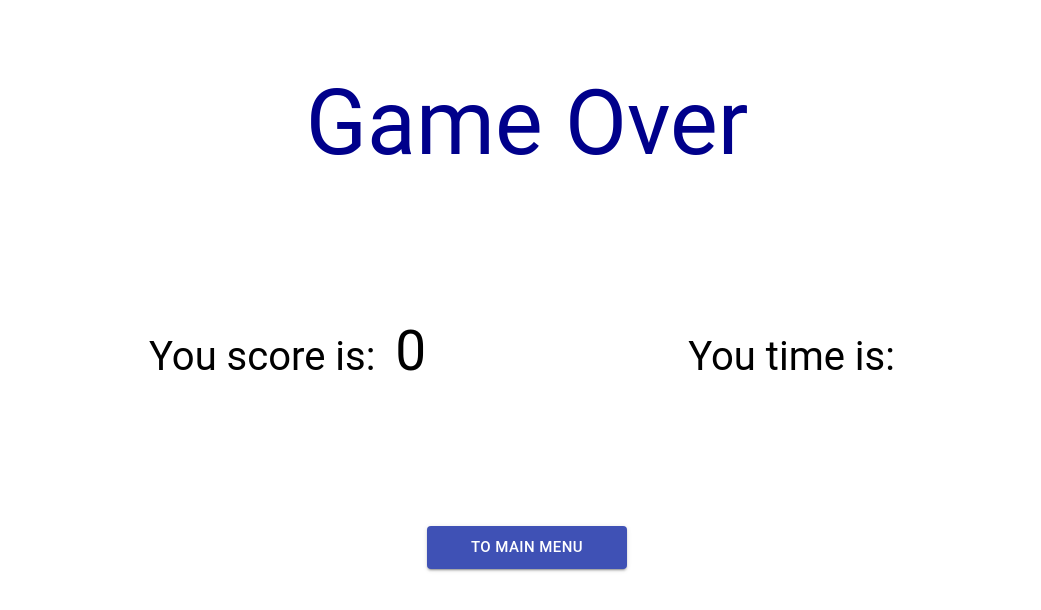
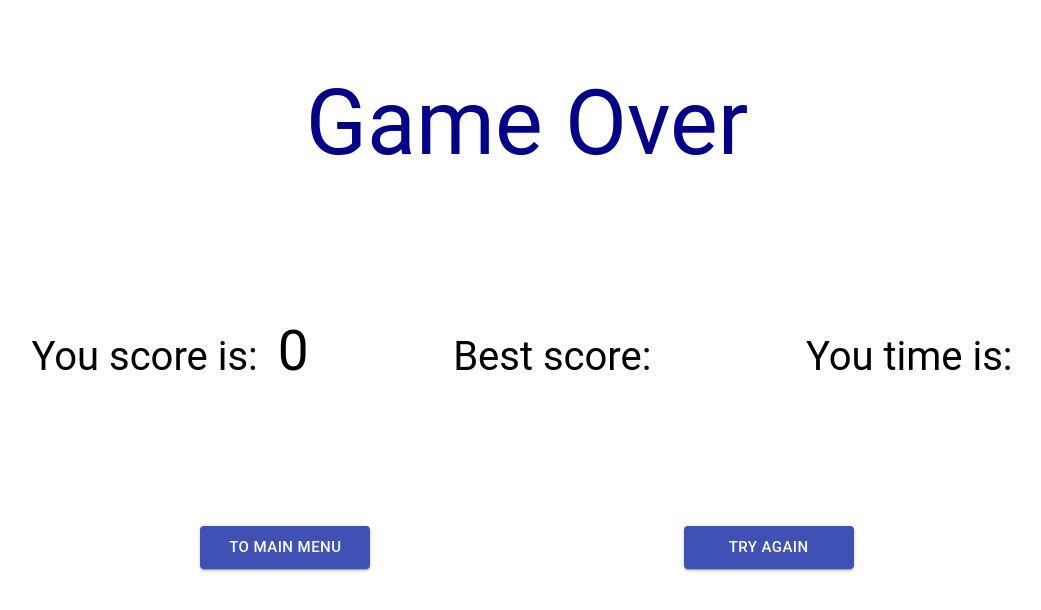
Before and after one commit to OlenaMohylivska/Snake-game, a React (Create React App) app: page /result in a window 1280 px wide. Shown: the top 610 px of the page, without its empty margins (113-1154 px from the left). Built offline with nearby package versions, Linux system fonts and the light colour scheme.

Commit message:
N2/Displaying user name

```diff
--- a/src/components/GameField/GameField.tsx
+++ b/src/components/GameField/GameField.tsx
@@ -28,7 +28,7 @@ export const GameField: React.FC = () => {
 
 	const randomFruit: () => number = () => {
 		const numberOfCells = fieldSize.columns * fieldSize.rows;
-		const randomFruitCell = Math.floor(Math.random() * numberOfCells);
+		const randomFruitCell = Math.floor(Math.random() * (numberOfCells - 1) + 1);
 
 		if (snakePosition.find(el => el === randomFruitCell)) {
 			return randomFruit()
--- a/src/components/ScoreInfo/ScoreInfo.scss
+++ b/src/components/ScoreInfo/ScoreInfo.scss
@@ -1,6 +1,19 @@
 .score-info-wrapper {
   display: flex;
   justify-content: space-around;
-  width: 600px;
-  margin: 15px auto;
+  width: 700px;
+  height: 85px;
+  margin: 10px auto;
+  align-items: center;
+  font-size: 20px;
 }
+
+.score,
+.time {
+  width: 18%;
+}
+
+.data {
+  margin-left: 15px;
+  font-size: 25px;
+}
--- a/src/components/ScoreInfo/ScoreInfo.tsx
+++ b/src/components/ScoreInfo/ScoreInfo.tsx
@@ -8,7 +8,8 @@ import './ScoreInfo.scss';
 export const ScoreInfo: React.FC = () => {
   const dispatch = useDispatch();
   const snakePosition = useSelector((state: IState) => state.position);
-  const {seconds, minutes} = useStopwatch({ autoStart: true });
+  const userName = useSelector((state: IState) => state.userName);
+  const { seconds, minutes } = useStopwatch({ autoStart: true });
 
   useEffect(() => {
 
@@ -17,11 +18,12 @@ export const ScoreInfo: React.FC = () => {
     }
   })
 
+
   return (
     <div className='score-info-wrapper'>
-      <span className='player'>Player name: Ivan</span>
-      <span className='score'>Score: <span>{snakePosition.length - 1}</span></span>
-      <span className='time'>Time: {minutes}:{seconds}</span>
+      <span className='data-container player'>Player name: <span className='data'>{userName}</span></span>
+      <span className='data-container score'>Score: <span className='data'>{snakePosition.length - 1}</span></span>
+      <span className='data-container time'><span>Time:</span><span className='data'>{minutes}:{seconds}</span></span>
     </div>
   )
 }
--- a/src/store/actions.tsx
+++ b/src/store/actions.tsx
@@ -1,4 +1,11 @@
-import { ChangeDirectionActions, ChangeNumberCellsActions, SetDirectionAction, SetFruitPositionAction, setTimerInfoAction, resetStateAction } from './types'
+import { ChangeDirectionActions,
+  ChangeNumberCellsActions,
+  SetDirectionAction,
+  SetFruitPositionAction,
+  setTimerInfoAction,
+  resetStateAction,
+  resetGameProgressAction,
+  setUserNameAction } from './types'
 import { createAction } from '@reduxjs/toolkit';
 
 export const moveTopAction = createAction(ChangeDirectionActions.CHANGE_DIRECTION_TOP);
@@ -11,3 +18,5 @@ export const setDirection = createAction<string>(SetDirectionAction);
 export const setFruitPosition = createAction<number>(SetFruitPositionAction);
 export const setTimerInfo = createAction<string>(setTimerInfoAction);
 export const resetState = createAction(resetStateAction);
+export const resetGameProgress = createAction(resetGameProgressAction);
+export const setUserName = createAction<string>(setUserNameAction);
--- a/src/store/rootReducer.tsx
+++ b/src/store/rootReducer.tsx
@@ -3,7 +3,11 @@ import { ChangeDirectionActions,
   ChangeNumberCellsActions,
   SetDirectionAction,
   SetFruitPositionAction,
-  setTimerInfoAction } from './types';
+  setTimerInfoAction,
+  resetStateAction,
+  resetGameProgressAction,
+  setUserNameAction
+ } from './types';
 export interface IState {
   position: number[],
   counter: number,
@@ -14,6 +18,7 @@ export interface IState {
   direction: string,
   fruitPosition: number,
   timerInfo: string,
+  userName: string,
 }
 
 export const initialState: IState = {
@@ -26,6 +31,7 @@ export const initialState: IState = {
   direction: 'RIGHT',
   fruitPosition: 0,
   timerInfo: '',
+  userName: '',
 }
 
 export const rootReducer = createReducer(initialState, {
@@ -131,4 +137,26 @@ export const rootReducer = createReducer(initialState, {
       timerInfo: action.payload
     };
   },
+  [resetStateAction]: (state) => {
+
+    return {
+      ...initialState,
+      userName: state.userName,
+    };
+  },
+  [resetGameProgressAction]: (state) => {
+
+    return {
+      ...initialState,
+      size: state.size,
+      userName: state.userName,
+    }
+  },
+  [setUserNameAction]: (state, action) => {
+
+    return {
+      ...state,
+      userName: action.payload,
+    }
+  },
 })
--- a/src/store/types.ts
+++ b/src/store/types.ts
@@ -14,3 +14,5 @@ export const SetDirectionAction = 'SET_DIRECTION';
 export const SetFruitPositionAction = 'SET_FRUIT_POSITION';
 export const setTimerInfoAction = 'SET_TIMER_INFO';
 export const resetStateAction = 'RESET_STATE';
+export const resetGameProgressAction = 'RESET_GAME_PROGRESS';
+export const setUserNameAction = 'SET_USER_NAME';
--- a/src/views/Home/Home.tsx
+++ b/src/views/Home/Home.tsx
@@ -1,8 +1,18 @@
 import React from 'react';
 import { GameFieldSize } from '../../components/GameFieldSize';
 import { Board } from './../../components/Board/Board';
+import { useDispatch } from 'react-redux';
+import { setUserName } from './../../store/actions';
 
 export const Home: React.FC = () => {
+  const dispatch = useDispatch();
+  localStorage.setItem('bestScore', '0');
+
+  fetch('https://randomuser.me/api/')
+    .then(response => response.json())
+    .then(data =>
+      dispatch(setUserName(`${data.results[0].name.first} ${data.results[0].name.last}`)));
+
   return (
     <>
       <GameFieldSize />
--- a/src/views/Result/Result.scss
+++ b/src/views/Result/Result.scss
@@ -3,7 +3,6 @@
   display: flex;
   flex-direction: column;
   justify-content: space-around;
-  align-items: center;
 
   .game-over-wrapper {
     width: 100%;
@@ -30,9 +29,12 @@
       font-size: 55px;
     }
   }
+  .buttons-wrapper {
+    display: flex;
+    justify-content: space-evenly;
 
-  .try-again-button {
-    width: 200px;
-    margin: 0 auto;
+    .button {
+      width: 170px;
+    }
   }
 }
--- a/src/views/Result/Result.tsx
+++ b/src/views/Result/Result.tsx
@@ -1,14 +1,20 @@
 import React from 'react';
-import { useSelector } from 'react-redux';
+import { useSelector, useDispatch } from 'react-redux';
 import { IState } from './../../store/rootReducer';
 import { Button } from '@material-ui/core';
 import { useHistory } from 'react-router-dom';
+import { resetState, resetGameProgress } from './../../store/actions';
 import './Result.scss';
 
 export const Result: React.FC = () => {
   const snakePosition = useSelector((state: IState) => state.position);
   const timerInfo = useSelector((state: IState) => state.timerInfo);
   const history = useHistory();
+  const dispatch = useDispatch();
+
+  if(Number(localStorage.getItem('bestScore')) < snakePosition.length - 1) {
+    localStorage.setItem('bestScore', `${snakePosition.length - 1}`);
+  }
 
   return (
     <div className='result-page'>
@@ -20,20 +26,39 @@ export const Result: React.FC = () => {
           <span className='title'>You score is: </span>
           <span className='score-data'>{snakePosition.length - 1}</span>
         </div>
+        <div className='best-score-container'>
+          <span className='title'>Best score: </span>
+          <span className='score-data'>{localStorage.getItem('bestScore')}</span>
+        </div>
         <div className='time-container'>
           <span className='title'>You time is: </span>
           <span className='score-data'>{timerInfo}</span>
         </div>
       </div>
+      <div className='buttons-wrapper'>
       <Button
-        className='try-again-button'
+        className='button'
         variant='contained'
         color='primary'
         size='large'
-        onClick={() => history.push('./')}
+        onClick={() =>{
+          dispatch(resetState())
+          history.push('./')}}
       >
         To main menu
       </Button>
+      <Button
+        className='button'
+        variant='contained'
+        color='primary'
+        size='large'
+        onClick={() =>{
+          dispatch(resetGameProgress())
+          history.push('./playing')}}
+      >
+        Try again
+      </Button>
+      </div>
     </div>
   )
 }
```
